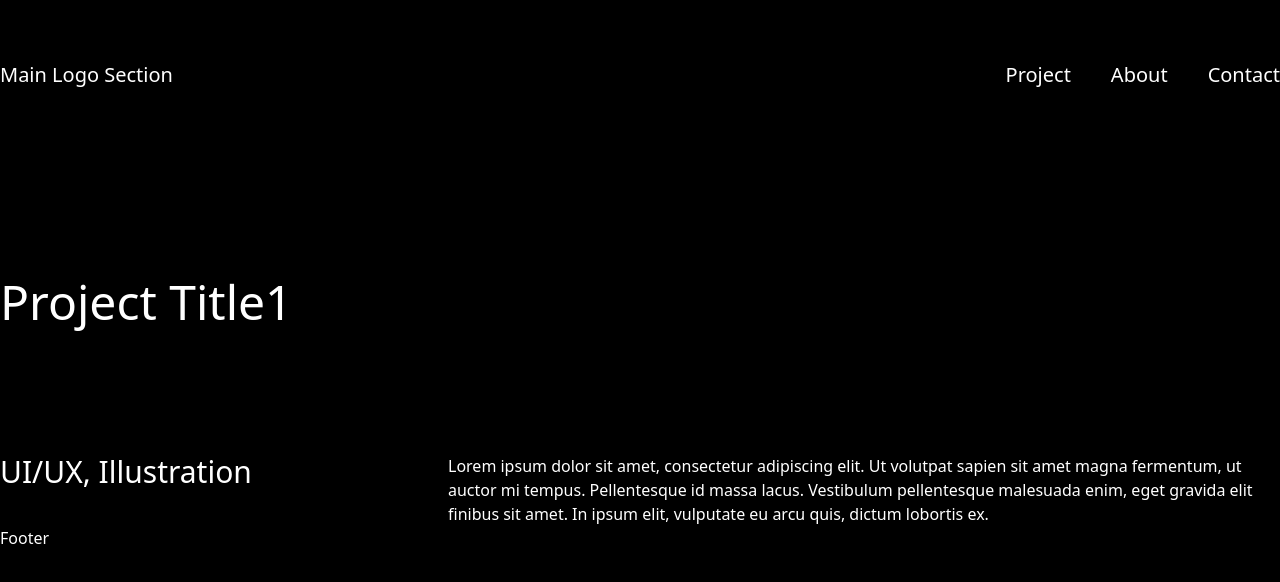
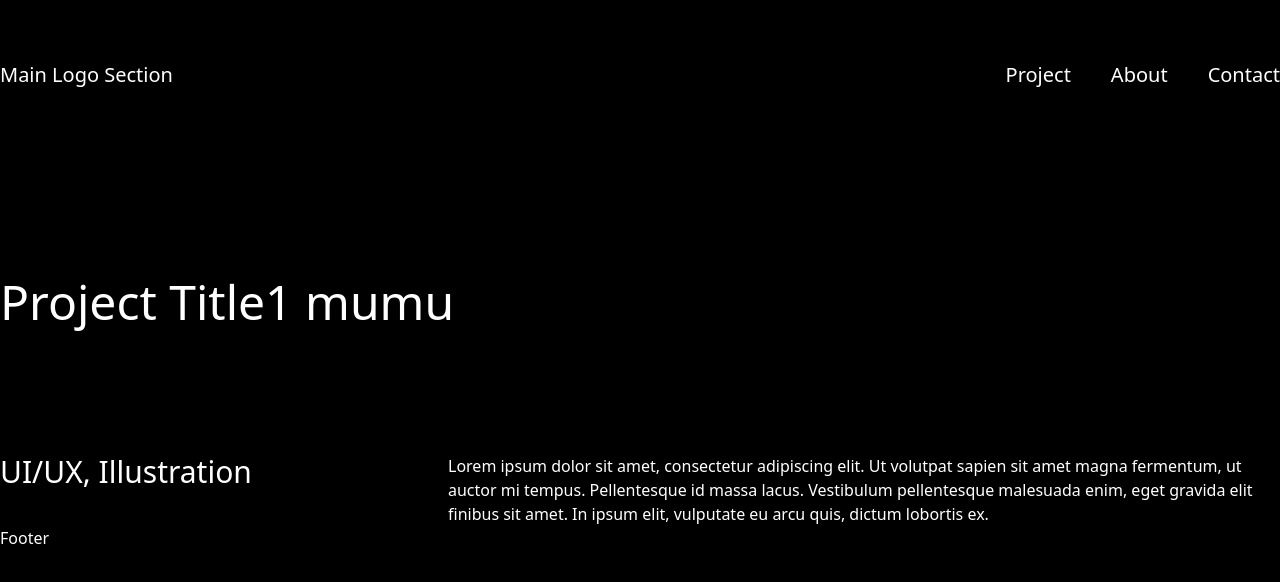
Before and after one commit to KuHell/-Test-nextPortfolio, a Next.js app: page /project/mumu in a window 1280 px wide. Shown: the top 582 px of the page. Built offline with nearby package versions, Linux system fonts and the light colour scheme.

Commit message:
in progress: project클릭 시 project list 스크롤 되게 구현 진행 중. 현재 useEffect 사용해서 들어왔을 경우 실행되게 구현 진행 중이나 아직 잘 안됨

```diff
--- a/components/layout/Header.tsx
+++ b/components/layout/Header.tsx
@@ -1,7 +1,9 @@
 import Link from 'next/link';
+import { useRouter } from 'next/router';
 
 const HeaderBar = () => {
   const navLink = ['Project', 'About', 'Contact'];
+  const route = useRouter();
 
   return (
     <div className='flex flex-row flex-wrap content-center justify-between h-[150px] text-xl sticky top-0 bg-black z-10'>
@@ -18,10 +20,7 @@ const HeaderBar = () => {
           {navLink.map((link) => (
             <li className='float-left' key={link}>
               {link === 'Project' ? (
-                <Link
-                  className='hover:opacity-50 hover:duration-500'
-                  href={'#project-list'}
-                >
+                <Link href='/' as={`/#project-list`}>
                   {link}
                 </Link>
               ) : (
--- a/hooks/useScrollMove.tsx
+++ b/hooks/useScrollMove.tsx
@@ -1,7 +1,6 @@
-import { useRef } from 'react';
-
 const useScrollMove = (element: HTMLElement | any) => {
   const onMoveToElement = () => {
+    console.log('check');
     element.current?.scrollIntoView({ behavior: 'smooth', block: 'start' });
   };
   return { onMoveToElement };
--- a/pages/index.tsx
+++ b/pages/index.tsx
@@ -1,28 +1,47 @@
-import React, { useContext, useRef } from "react";
-import Card from "../components/Card";
-import { GetStaticProps, InferGetServerSidePropsType } from "next";
-import { useState, useEffect } from "react";
-import { ProjectInfoProps } from "../types";
-import projects from "../projectInfo.json";
+import React, { useRef } from 'react';
+import Card from '../components/Card';
+import { GetStaticProps, InferGetServerSidePropsType } from 'next';
+import { useState, useEffect } from 'react';
+import { ProjectInfoProps } from '../types';
+import projects from '../projectInfo.json';
+import { useRouter } from 'next/router';
+import useScrollMove from '../hooks/useScrollMove';
 
 const Home = (props: InferGetServerSidePropsType<typeof getStaticProps>) => {
   const [projectInfo, setProjectInfo] = useState<ProjectInfoProps[]>([]);
-  // const [projectInfo, setProjectInfo] = useState([]);
+  const element = useRef<HTMLDivElement | undefined>();
+  const route = useRouter();
 
+  const query = route.asPath.substring(2);
+
+  /* project list로 스크롤하는 hook */
+  const scrollMotion = useScrollMove(element);
+
+  /* project rendering될 때 실행되는 hook */
   useEffect(() => {
     setProjectInfo(props.projectInfo);
   }, [props]);
 
+  /* query가 project-list로 들어왔을 때 실행되는 hook */
+  useEffect(() => {
+    if (query === 'project-list') {
+      scrollMotion.onMoveToElement();
+    }
+  }, [query]);
+
   return (
-    <div className="animate-fade-in-up">
+    <div className='animate-fade-in-up'>
       <div>
         {/* <div onClick={ref.onMoveToElement}>test</div> */}
-        <h1 className="my-32 text-7xl">
+        <h1 className='my-32 text-7xl'>
           Freelance product designer, based in Poland
         </h1>
       </div>
       <div>
-        <div className="grid grid-cols-2 gap-16 place-items-center">
+        <div
+          ref={element}
+          className='grid grid-cols-2 gap-16 place-items-center'
+        >
           {projectInfo.map((info) => {
             // console.log("info:", info);
             return (
--- a/pages/project/[projectLabel].tsx
+++ b/pages/project/[projectLabel].tsx
@@ -1,11 +1,14 @@
-import React from "react";
+import { useRouter } from 'next/router';
+import React from 'react';
 
 const Project = (props: any) => {
+  const router = useRouter();
+  const { projectLabel } = router.query;
   return (
     <div>
-      <h1 className="my-32 text-5xl">Project Title1</h1>
-      <div className="flex flex-row items-start justify-between">
-        <h2 className="text-3xl min-w-[28rem]">UI/UX, Illustration</h2>
+      <h1 className='my-32 text-5xl'>Project Title1 {projectLabel}</h1>
+      <div className='flex flex-row items-start justify-between'>
+        <h2 className='text-3xl min-w-[28rem]'>UI/UX, Illustration</h2>
         <p>
           Lorem ipsum dolor sit amet, consectetur adipiscing elit. Ut volutpat
           sapien sit amet magna fermentum, ut auctor mi tempus. Pellentesque id
```
Also changed, not shown: hooks/useScrollFadeIn.tsx (+6 -8 lines), 1 other file (tests, documents, lock files or other folders).
